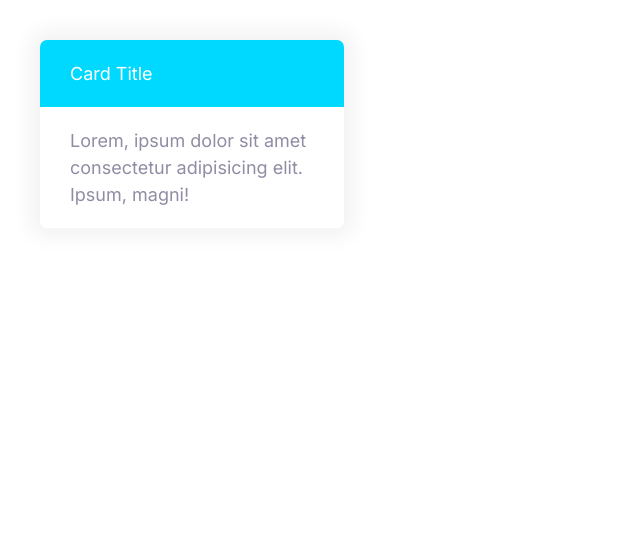
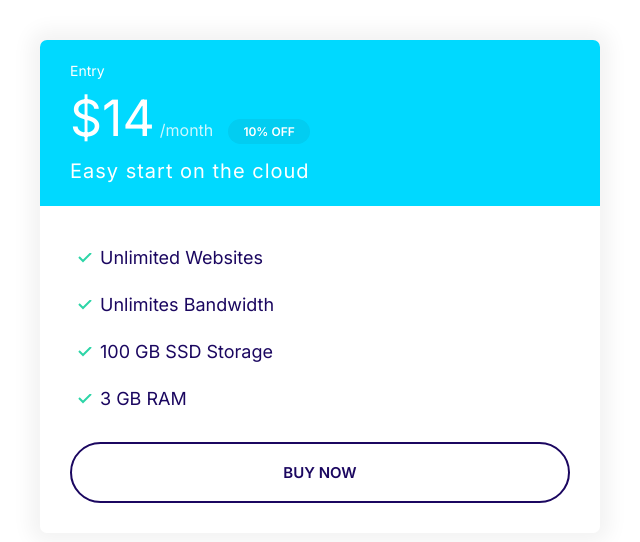
Before and after one commit to VidasUska/project-first, a plain HTML site: page index.html in a window 1280 px wide. Shown: the whole page, without its empty margins (0-640 px from the left). Drawn offline with Linux system fonts and the light colour scheme.

Commit message:
Build plans.

```diff
--- a/css/styles.css
+++ b/css/styles.css
@@ -113,6 +113,7 @@ a {
 
 .badge--small {
   font-size: 1.6rem;
+  padding: 0.5rem 1.5rem;
 }
 
 @media screen and (min-width: 1024px) {
@@ -293,3 +294,50 @@ a {
   background: var(--color-secondary);
   color: white;
 }
+/* Plans */
+
+.plan__name {
+  color: #fff;
+  margin: 0;
+  font-weight: 500;
+  font-size: 2.4rem;
+}
+
+.plan__price {
+  font-size: 6rem;
+}
+
+.plan__billing-cycle {
+  font-size: 2.4rem;
+  font-weight: 300;
+  opacity: 0.8;
+  margin-right: 1rem;
+}
+
+.card--secondary .badge--secondary {
+  background: #02cdf1;
+}
+
+.plan__description {
+  font-size: 2rem;
+  font-weight: 300;
+  letter-spacing: 1px;
+  display: block;
+}
+
+.plan .list__item {
+  margin-bottom: 2rem;
+}
+
+@media screen and (min-width: 1024px) {
+  .plan__name {
+    font-size: 1.4rem;
+  }
+
+  .plan__price {
+    font-size: 5rem;
+  }
+  .plan__billing-cycle {
+    font-size: 1.6rem;
+  }
+}
--- a/index.html
+++ b/index.html
@@ -15,12 +15,25 @@
     <link rel="stylesheet" href="css/styles.css" />
   </head>
   <body>
-    <div style="width: 30%; padding: 4rem">
-      <div class="card card--secondary">
-        <header class="card__header">Card Title</header>
-        <div class="card__body">
-          Lorem, ipsum dolor sit amet consectetur adipisicing elit. Ipsum,
-          magni!
+    <div style="width: 50%; padding: 4rem">
+      <div class="plan">
+        <div class="card card--secondary">
+          <header class="card__header">
+            <h3 class="plan__name">Entry</h3>
+            <span class="plan__price">$14</span>
+            <span class="plan__billing-cycle">/month</span>
+            <span class="badge badge--secondary badge--small">10% OFF</span>
+            <span class="plan__description">Easy start on the cloud</span>
+          </header>
+          <div class="card__body">
+            <ul class="list list--tick">
+              <li class="list__item">Unlimited Websites</li>
+              <li class="list__item">Unlimites Bandwidth</li>
+              <li class="list__item">100 GB SSD Storage</li>
+              <li class="list__item">3 GB RAM</li>
+            </ul>
+            <button class="btn btn--outline btn--block">Buy Now</button>
+          </div>
         </div>
       </div>
     </div>
```
Also changed, not shown: components/plans.html (added, +22 -0 lines).
